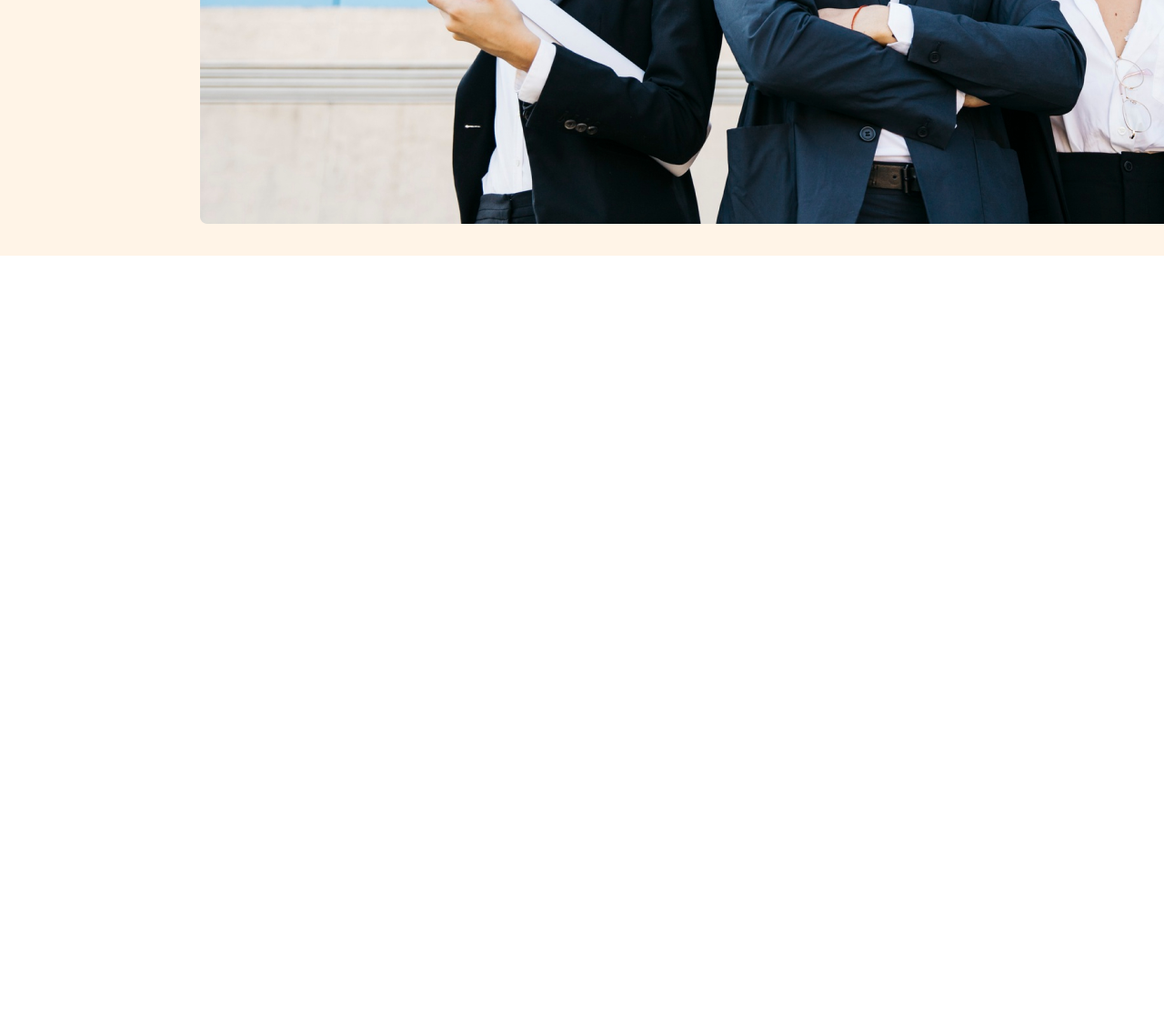
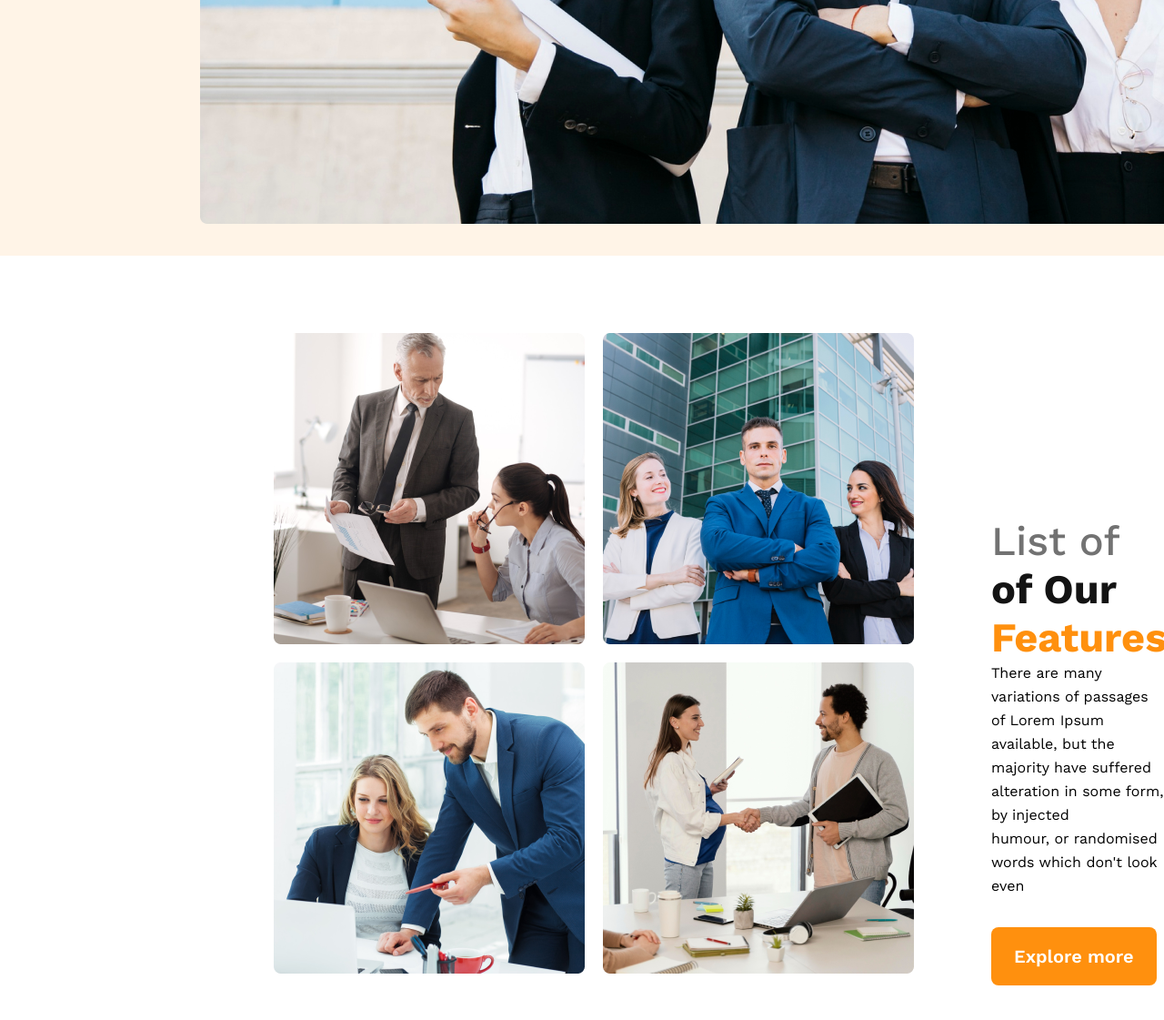
Before and after one commit to MejbaurRuhan/architecture-portfolio, a plain HTML site: page index.html in a window 1280 px wide. Shown: the part 1041-2162 px from the top of the page at 91% size. Before the commit the page ends 1341 px from the top, so only its background shows below. Drawn offline with nearby package versions, Linux system fonts and the light colour scheme.

Commit message:
complite team section.

```diff
--- a/index.html
+++ b/index.html
@@ -28,7 +28,7 @@
       <p class="para">
         There are many variations of passages of Lorem Ipsum available, but the majority have suffered alteration in <br> some form, by injected humour, or randomised words which don't look even
       </p>
-      <button>
+      <button class="exbtn">
         Explore More
       </button>
       <div class="banner-img">
@@ -37,7 +37,22 @@
     </div>
   </header>
   <main>
+    <section class="team-section">
+      <div class="img-sec">
 
+        <img src="images/team1.png" alt="">
+        <img src="images/team2.png" alt="">
+        <img src="images/team3.png" alt="">
+        <img src="images/team4.png" alt="">
+
+      </div>
+      <div class="content-sec">
+        <h1 class="team-title"><span id="s1">List of</span> <span id="s2">of Our</span> <br>Features</h1>
+        <p class="pgraf">There are many variations of passages of Lorem Ipsum available, but the majority have suffered alteration in some form, by injected <br> humour, or randomised words which don't look even</p>
+        <button class="explore-btn">Explore more</button>
+      </div>
+
+    </section>
   </main>
   <footer>
 
--- a/style.css
+++ b/style.css
@@ -57,7 +57,7 @@ a{
   font-weight: 400;
   line-height: 26px; /* 162.5% */
 }
-button{
+.exbtn{
   margin-top: 32px;
   padding: 20px 25px;
   margin-left: 45%;
@@ -78,8 +78,73 @@ button{
   height: 700px;
   flex-shrink: 0;
   margin: 50px 220px;
+}
+.team-section{
+  display: flex;
+}
+.img-sec{
+  display: grid;
+  grid-template-columns: repeat(2,1fr);
+  margin-top: 85px;
+  margin-left: 301px;
+  gap: 20px;
+  margin-bottom: 130px;
+}
+.content-sec{
+  margin-left: 85px;
+}
+.team-title{
+  margin-top: 287px;
+  color: #FF900E;
+  font-family: Work Sans;
+  font-size: 45px;
+  font-style: normal;
+  font-weight: 700;
+  line-height: normal;
+}
+#s1{
+  color: var(--Dark-03, #727272);
+  font-family: Work Sans;
+  font-size: 45px;
+  font-style: normal;
+  font-weight: 500;
+  line-height: normal;
 
 }
+#s2{
+  color: var(--Dark-01, #131313);
+  font-family: Work Sans;
+  font-size: 45px;
+  font-style: normal;
+  font-weight: 700;
+  line-height: normal;
+}
+.pgraf{
+  wi
+  color: var(--Dark-03, #727272);
+  font-family: Work Sans;
+  font-size: 16px;
+  font-style: normal;
+  font-weight: 400;
+  line-height: 26px; /* 162.5% */
+}
+.explore-btn{
+  margin-top: 32px;
+  padding: 20px 25px;
+  /* margin-left: 45%; */
+  background-color:  #FF900E;
+  border-radius: 8px;
+  border: 0;
+  color: white;
+  color: #FFF;
+  text-align: center;
+  font-family: Work Sans;
+  font-size: 20px;
+  font-style: normal;
+  font-weight: 600;
+  line-height: normal;
+}
+
 
 
 
@@ -89,10 +154,12 @@ button{
 @media screen and (max-width:576px) {
   .nav{
     flex-direction: column;
+    padding: 5px;
+    margin: 5px;
 
   }
   .menu{
-   margin-right: 17%;
+   margin-right: 10%;
 
   }
   h2{
@@ -103,10 +170,22 @@ button{
     margin: 20PX;
     object-fit:cover;
   }
-  button{
+  .exbtn{
     margin-left: 35%;
   }
-
+  .team-section{
+    flex-direction: column-reverse;
+  }
+  .img-sec{
+    display: block;
+    margin-top: 85px;
+    margin-left:20%;
+    margin-bottom: -200px;
+  }
+  .content-sec{
+    margin-left: 0%;
+    text-align: center;
+  }
 }
 @media screen and (max-width:992px) and (min-width:577px) {
   .nav{
```
